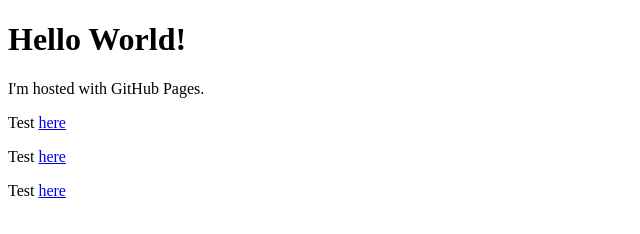
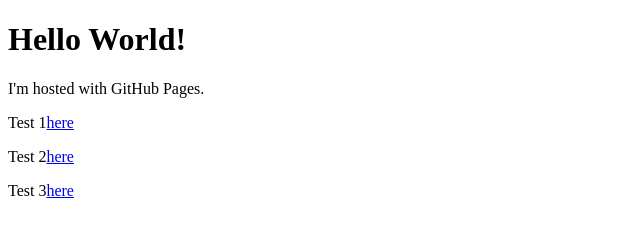
Before and after one commit to psyu/psyu.github.io, a plain HTML site: page index.html in a window 1280 px wide. Shown: the full height of the page, 0-640 px from the left. Drawn offline with Linux system fonts and the light colour scheme.

Commit message:
Updated links on index.html

```diff
--- a/index.html
+++ b/index.html
@@ -3,8 +3,8 @@
     <body>
         <h1>Hello World!</h1>
         <p>I'm hosted with GitHub Pages.</p>
-        <p>Test <a href="./well-known/mta-sts.txt">here</a></p>
-        <p>Test <a href="/well-known/mta-sts.txt">here</a></p>
-        <p>Test <a href="https://mta-sts.psyu.org/well-known/mta-sts.txt">here</a></p>
+        <p>Test 1<a href="/.well-known/mta-sts.txt">here</a></p>
+        <p>Test 2<a href="https://mta-sts.psyu.org/.well-known/mta-sts.txt">here</a></p>
+        <p>Test 3<a href="https://mta-sts.cyberscot.dev/.well-known/mta-sts.txt">here</a></p>
     </body>
 </html>
```
